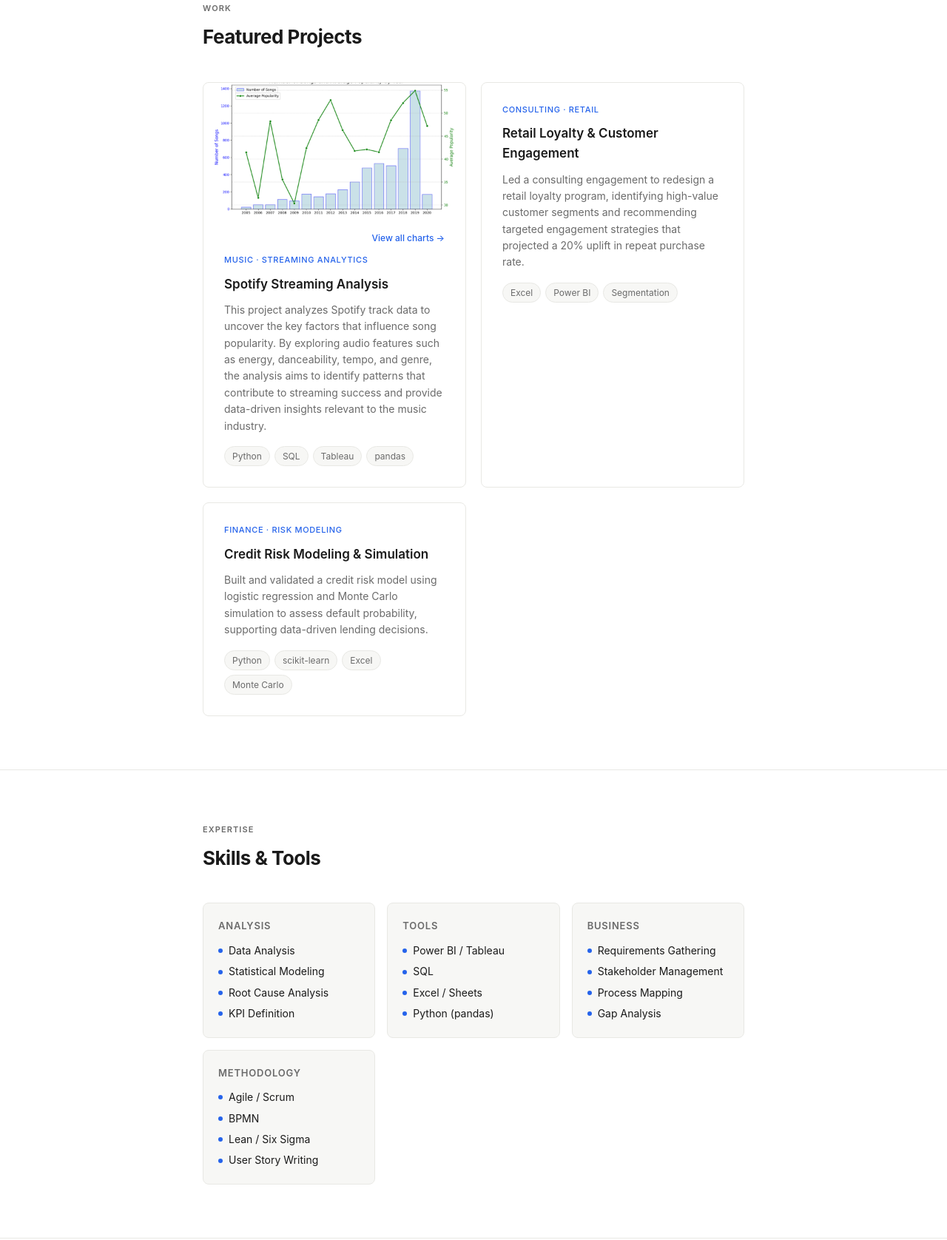
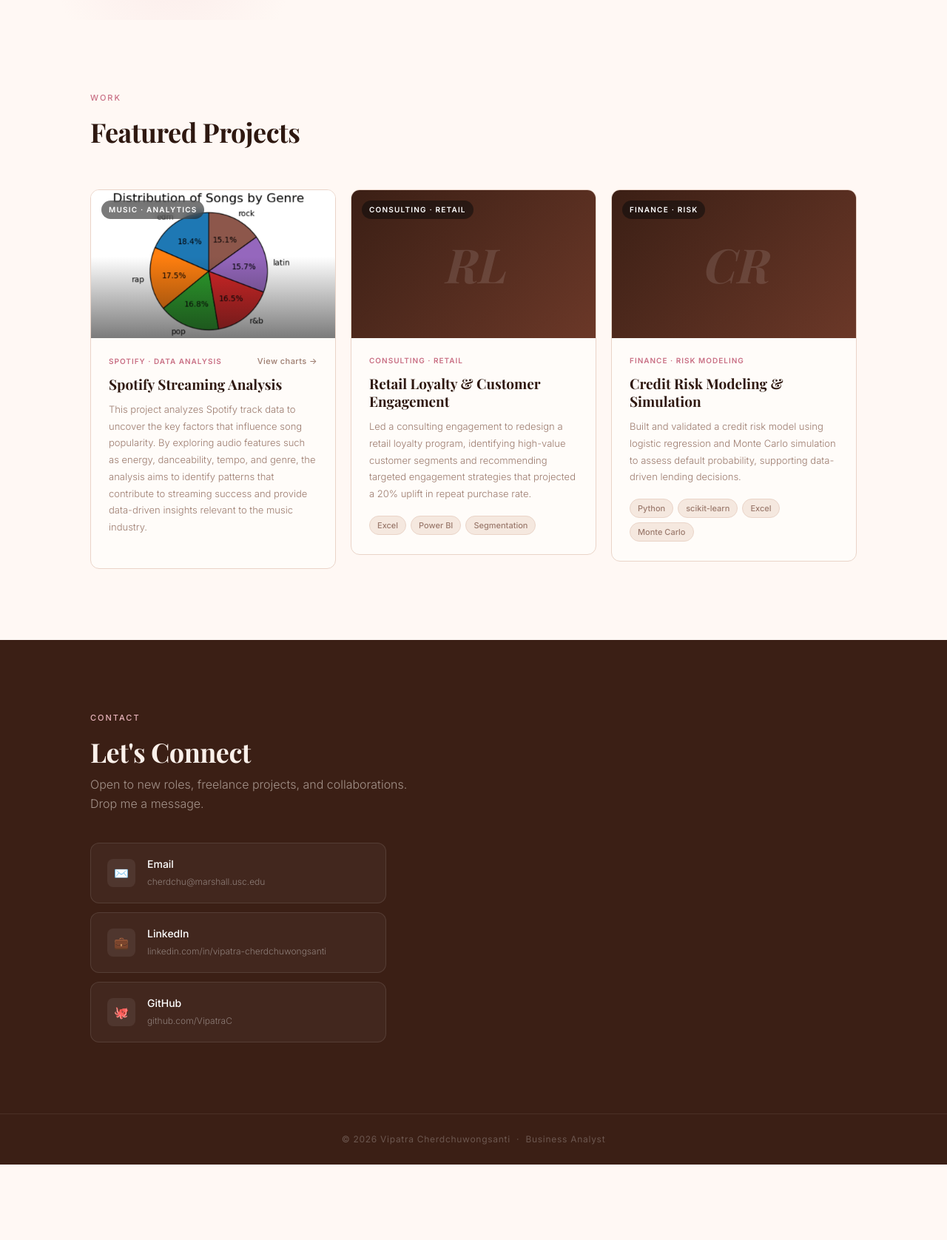
Before and after one commit to VipatraC/Spotify-Streaming-Analysis, a plain HTML site: page index.html in a window 1280 px wide. Shown: the part 555-2231 px from the top of the page at 74% size. After the commit the page ends 2129 px from the top, so only its background shows below. Drawn offline with nearby package versions, Linux system fonts and the light colour scheme; a web font is replaced by a local one.

Commit message:
Add themes

```diff
--- a/index.html
+++ b/index.html
@@ -3,52 +3,46 @@
 <head>
   <meta charset="UTF-8" />
   <meta name="viewport" content="width=device-width, initial-scale=1.0" />
-  <title>Your Name — Business Analyst</title>
+  <title>Vipatra — Business Analyst</title>
+  <link rel="preconnect" href="https://fonts.googleapis.com">
+  <link rel="preconnect" href="https://fonts.gstatic.com" crossorigin>
+  <link href="https://fonts.googleapis.com/css2?family=Playfair+Display:ital,wght@0,700;1,400&family=Inter:wght@300;400;500;600&display=swap" rel="stylesheet">
   <style>
-    /* ── Reset & Base ── */
     *, *::before, *::after { box-sizing: border-box; margin: 0; padding: 0; }
 
     :root {
-      --bg:        #ffffff;
-      --surface:   #f7f7f5;
-      --border:    #e8e8e4;
-      --text:      #1a1a1a;
-      --muted:     #6b6b6b;
-      --accent:    #2563eb;
-      --accent-lt: #eff6ff;
-      --radius:    8px;
-      --max-w:     780px;
+      --bg:        #FFF8F4;   /* warm cream */
+      --white:     #FFFCF9;
+      --dark:      #3B1F15;   /* deep warm brown */
+      --surface:   #F5E8DF;   /* blush beige */
+      --border:    #EAD4C8;   /* dusty rose-tan */
+      --text:      #2E1810;   /* dark brown */
+      --muted:     #9C7B6E;   /* warm taupe */
+      --accent:    #C97085;   /* dusty rose */
+      --accent2:   #E8B4BC;   /* pastel pink */
+      --accent3:   #D4A574;   /* warm caramel */
+      --radius:    12px;
+      --max-w:     1100px;
     }
 
     html { scroll-behavior: smooth; }
 
     body {
-      font-family: -apple-system, BlinkMacSystemFont, "Segoe UI", Roboto, sans-serif;
+      font-family: 'Inter', -apple-system, sans-serif;
       background: var(--bg);
       color: var(--text);
-      line-height: 1.6;
-      font-size: 16px;
+      line-height: 1.65;
+      font-size: 15px;
     }
 
-    a { color: var(--accent); text-decoration: none; }
-    a:hover { text-decoration: underline; }
-
-    /* ── Layout ── */
-    .container {
-      max-width: var(--max-w);
-      margin: 0 auto;
-      padding: 0 24px;
-    }
-
-    section { padding: 72px 0; }
-    section + section { border-top: 1px solid var(--border); }
+    a { color: inherit; text-decoration: none; }
 
     /* ── Nav ── */
     nav {
       position: sticky;
       top: 0;
-      background: rgba(255,255,255,0.92);
-      backdrop-filter: blur(8px);
+      background: rgba(255,248,244,0.92);
+      backdrop-filter: blur(14px);
       border-bottom: 1px solid var(--border);
       z-index: 100;
     }
@@ -61,188 +55,291 @@
     }
 
     .nav-logo {
-      font-weight: 600;
-      font-size: 15px;
+      font-family: 'Playfair Display', Georgia, serif;
+      font-style: italic;
+      font-size: 20px;
       color: var(--text);
-      letter-spacing: -0.3px;
+      letter-spacing: 0.01em;
     }
 
     .nav-links {
       display: flex;
-      gap: 28px;
+      gap: 32px;
       list-style: none;
     }
 
     .nav-links a {
-      font-size: 14px;
+      font-size: 12px;
+      font-weight: 500;
+      letter-spacing: 0.12em;
+      text-transform: uppercase;
       color: var(--muted);
-      transition: color 0.15s;
+      transition: color 0.2s;
     }
 
-    .nav-links a:hover {
-      color: var(--text);
-      text-decoration: none;
+    .nav-links a:hover { color: var(--text); }
+
+    /* ── Layout ── */
+    .container {
+      max-width: var(--max-w);
+      margin: 0 auto;
+      padding: 0 32px;
     }
 
     /* ── Hero ── */
     #hero {
-      padding: 96px 0 80px;
+      background: var(--bg);
+      padding: 110px 0 96px;
+      position: relative;
+      overflow: hidden;
     }
 
-    .hero-tag {
-      display: inline-block;
-      font-size: 12px;
-      font-weight: 500;
-      letter-spacing: 0.08em;
-      text-transform: uppercase;
-      color: var(--accent);
-      background: var(--accent-lt);
-      padding: 4px 10px;
-      border-radius: 20px;
-      margin-bottom: 20px;
+    #hero::before {
+      content: '';
+      position: absolute;
+      top: -80px; right: -60px;
+      width: 500px; height: 500px;
+      border-radius: 50%;
+      background: radial-gradient(circle, rgba(201,112,133,0.14) 0%, transparent 68%);
+      pointer-events: none;
+    }
+
+    #hero::after {
+      content: '';
+      position: absolute;
+      bottom: -80px; left: 5%;
+      width: 340px; height: 340px;
+      border-radius: 50%;
+      background: radial-gradient(circle, rgba(232,180,188,0.18) 0%, transparent 70%);
+      pointer-events: none;
     }
 
     .hero-name {
-      font-size: clamp(36px, 6vw, 52px);
+      font-family: 'Playfair Display', Georgia, serif;
+      font-size: clamp(36px, 5.5vw, 68px);
       font-weight: 700;
-      letter-spacing: -1.5px;
       line-height: 1.1;
+      letter-spacing: -1px;
       color: var(--text);
-      margin-bottom: 16px;
+      margin-bottom: 24px;
+    }
+
+    .hero-preferred {
+      font-style: italic;
+      color: var(--accent);
     }
 
     .hero-subtitle {
-      font-size: 18px;
+      font-size: 16px;
+      font-weight: 400;
       color: var(--muted);
-      max-width: 520px;
-      margin-bottom: 32px;
+      max-width: 460px;
+      margin-bottom: 40px;
+      line-height: 1.8;
     }
 
-    .hero-cta {
+    .hero-actions {
+      display: flex;
+      align-items: center;
+      gap: 16px;
+      flex-wrap: wrap;
+    }
+
+    .btn-primary {
       display: inline-flex;
       align-items: center;
       gap: 8px;
       background: var(--accent);
       color: #fff;
-      padding: 10px 20px;
-      border-radius: var(--radius);
-      font-size: 14px;
-      font-weight: 500;
-      transition: opacity 0.15s;
+      padding: 12px 26px;
+      border-radius: 40px;
+      font-size: 13px;
+      font-weight: 600;
+      letter-spacing: 0.02em;
+      transition: background 0.2s, transform 0.2s;
     }
 
-    .hero-cta:hover { opacity: 0.88; text-decoration: none; }
+    .btn-primary:hover { background: #B05C70; transform: translateY(-1px); }
 
-    /* ── Section headings ── */
-    .section-label {
+    .btn-ghost {
+      display: inline-flex;
+      align-items: center;
+      gap: 6px;
+      font-size: 13px;
+      font-weight: 500;
+      letter-spacing: 0.02em;
+      color: var(--muted);
+      border: 1px solid var(--border);
+      padding: 12px 22px;
+      border-radius: 40px;
+      transition: border-color 0.2s, color 0.2s;
+    }
+
+    .btn-ghost:hover { border-color: var(--accent); color: var(--accent); }
+
+    /* ── Section ── */
+    section { padding: 96px 0; }
+
+    .section-header {
+      display: flex;
+      align-items: baseline;
+      justify-content: space-between;
+      margin-bottom: 48px;
+    }
+
+    .section-eyebrow {
       font-size: 11px;
-      font-weight: 600;
-      letter-spacing: 0.1em;
+      font-weight: 500;
+      letter-spacing: 0.18em;
       text-transform: uppercase;
-      color: var(--muted);
+      color: var(--accent);
       margin-bottom: 8px;
     }
 
     .section-title {
-      font-size: 26px;
+      font-family: 'Playfair Display', Georgia, serif;
+      font-size: 36px;
       font-weight: 700;
       letter-spacing: -0.5px;
-      margin-bottom: 40px;
+      color: var(--text);
     }
 
-    /* ── Projects ── */
-    .projects-grid {
+    /* ── Projects (horizontal) ── */
+    #projects { background: var(--bg); }
+
+    .projects-row {
       display: grid;
-      grid-template-columns: repeat(auto-fill, minmax(280px, 1fr));
+      grid-template-columns: repeat(3, 1fr);
       gap: 20px;
+      align-items: start;
     }
 
     .project-card {
+      background: var(--white);
+      border-radius: var(--radius);
+      overflow: hidden;
       border: 1px solid var(--border);
-      border-radius: var(--radius);
-      padding: 28px;
-      background: var(--bg);
-      transition: box-shadow 0.15s, border-color 0.15s;
+      transition: transform 0.25s, box-shadow 0.25s;
     }
 
     .project-card:hover {
-      border-color: #c8c8c0;
-      box-shadow: 0 4px 16px rgba(0,0,0,0.06);
+      transform: translateY(-6px);
+      box-shadow: 0 20px 48px rgba(0,0,0,0.10);
+    }
+
+    /* Cover */
+    .project-cover {
+      width: 100%;
+      height: 200px;
+      overflow: hidden;
+      position: relative;
+    }
+
+    .project-cover img {
+      width: 100%;
+      height: 100%;
+      object-fit: cover;
+      display: block;
+      transition: transform 0.4s ease;
+    }
+
+    .project-card:hover .project-cover img {
+      transform: scale(1.04);
+    }
+
+    .project-cover-overlay {
+      position: absolute;
+      inset: 0;
+      background: linear-gradient(to top, rgba(14,14,14,0.55) 0%, transparent 55%);
+    }
+
+    .cover-tag {
+      position: absolute;
+      top: 14px; left: 14px;
+      font-size: 10px;
+      font-weight: 600;
+      letter-spacing: 0.12em;
+      text-transform: uppercase;
+      color: #fff;
+      background: rgba(14,14,14,0.55);
+      backdrop-filter: blur(6px);
+      padding: 4px 10px;
+      border-radius: 20px;
+    }
+
+    /* Pattern cover for cards without images */
+    .project-cover--pattern {
+      background: linear-gradient(135deg, #3B1F15 0%, #6B3828 100%);
+      display: flex;
+      align-items: center;
+      justify-content: center;
+    }
+
+    .cover-monogram {
+      font-family: 'Playfair Display', Georgia, serif;
+      font-size: 64px;
+      font-style: italic;
+      color: rgba(255,255,255,0.12);
+      line-height: 1;
+      user-select: none;
+    }
+
+    /* Body */
+    .project-body {
+      padding: 22px 24px 26px;
+    }
+
+    .project-meta {
+      display: flex;
+      align-items: center;
+      justify-content: space-between;
+      margin-bottom: 10px;
     }
 
     .project-tag {
+      font-size: 10px;
+      font-weight: 600;
+      letter-spacing: 0.1em;
+      text-transform: uppercase;
+      color: var(--accent);
+    }
+
+    .project-link {
       font-size: 11px;
       font-weight: 500;
-      letter-spacing: 0.06em;
-      text-transform: uppercase;
-      color: var(--accent);
-      margin-bottom: 10px;
+      color: var(--muted);
+      letter-spacing: 0.04em;
+      transition: color 0.2s;
     }
 
+    .project-link:hover { color: var(--accent); }
+
     .project-title {
-      font-size: 17px;
-      font-weight: 600;
+      font-family: 'Playfair Display', Georgia, serif;
+      font-size: 19px;
+      font-weight: 700;
+      color: var(--text);
       margin-bottom: 10px;
-      color: var(--text);
+      line-height: 1.3;
     }
 
     .project-desc {
-      font-size: 14px;
+      font-size: 13px;
+      font-weight: 300;
       color: var(--muted);
-      line-height: 1.6;
-      margin-bottom: 16px;
+      line-height: 1.75;
+      margin-bottom: 18px;
     }
 
-    .project-tools {
+    .project-chips {
       display: flex;
       flex-wrap: wrap;
       gap: 6px;
     }
 
-    /* ── Project image gallery ── */
-    .project-gallery {
-      display: flex;
-      gap: 8px;
-      overflow-x: auto;
-      scroll-snap-type: x mandatory;
-      -webkit-overflow-scrolling: touch;
-      margin: -28px -28px 20px -28px;
-      padding: 0;
-      border-radius: var(--radius) var(--radius) 0 0;
-      scrollbar-width: none;
-    }
-
-    .project-gallery::-webkit-scrollbar { display: none; }
-
-    .project-gallery img {
-      flex-shrink: 0;
-      width: 100%;
-      height: 180px;
-      object-fit: cover;
-      scroll-snap-align: start;
-      border-radius: var(--radius) var(--radius) 0 0;
-      display: block;
-    }
-
-    .project-gallery img + img {
-      border-radius: 0;
-    }
-
-    .gallery-hint {
+    .chip {
       font-size: 11px;
-      color: var(--muted);
-      text-align: right;
-      margin-bottom: 12px;
-    }
-
-    .gallery-link {
-      font-size: 12px;
       font-weight: 500;
-      color: var(--accent);
-    }
-
-    .chip {
-      font-size: 12px;
       padding: 3px 10px;
       border-radius: 20px;
       background: var(--surface);
@@ -250,90 +347,47 @@
       border: 1px solid var(--border);
     }
 
-    /* ── Skills ── */
-    .skills-grid {
-      display: grid;
-      grid-template-columns: repeat(auto-fill, minmax(200px, 1fr));
-      gap: 16px;
-    }
+    /* ── Contact ── */
+    #contact { background: var(--dark); }
 
-    .skill-group {
-      background: var(--surface);
-      border: 1px solid var(--border);
-      border-radius: var(--radius);
-      padding: 20px;
-    }
+    #contact .section-eyebrow { color: var(--accent2); }
+    #contact .section-title   { color: #FAF0EA; }
 
-    .skill-group h3 {
-      font-size: 13px;
-      font-weight: 600;
-      text-transform: uppercase;
-      letter-spacing: 0.06em;
-      color: var(--muted);
-      margin-bottom: 12px;
-    }
-
-    .skill-list {
-      list-style: none;
-      display: flex;
-      flex-direction: column;
-      gap: 6px;
-    }
-
-    .skill-list li {
-      font-size: 14px;
-      color: var(--text);
-      display: flex;
-      align-items: center;
-      gap: 8px;
-    }
-
-    .skill-list li::before {
-      content: '';
-      width: 6px;
-      height: 6px;
-      border-radius: 50%;
-      background: var(--accent);
-      flex-shrink: 0;
-    }
-
-    /* ── Contact ── */
-    #contact .container > p {
-      font-size: 17px;
-      color: var(--muted);
-      max-width: 480px;
-      margin-bottom: 32px;
+    .contact-intro {
+      font-size: 16px;
+      font-weight: 300;
+      color: rgba(250,240,234,0.55);
+      max-width: 440px;
+      margin-bottom: 40px;
     }
 
     .contact-links {
       display: flex;
       flex-direction: column;
-      gap: 14px;
+      gap: 12px;
     }
 
     .contact-item {
       display: flex;
       align-items: center;
-      gap: 14px;
-      padding: 16px 20px;
-      border: 1px solid var(--border);
+      gap: 16px;
+      padding: 16px 22px;
+      border: 1px solid rgba(255,255,255,0.1);
       border-radius: var(--radius);
-      background: var(--bg);
-      transition: border-color 0.15s, box-shadow 0.15s;
-      max-width: 420px;
+      background: rgba(255,255,255,0.04);
+      max-width: 400px;
+      transition: border-color 0.2s, background 0.2s;
     }
 
     .contact-item:hover {
-      border-color: var(--accent);
-      box-shadow: 0 2px 8px rgba(37,99,235,0.08);
-      text-decoration: none;
+      border-color: rgba(201,112,133,0.5);
+      background: rgba(201,112,133,0.07);
     }
 
     .contact-icon {
-      width: 36px;
-      height: 36px;
-      background: var(--accent-lt);
-      border-radius: 6px;
+      width: 38px; height: 38px;
+      background: rgba(255,255,255,0.07);
+      border-radius: 8px;
       display: flex;
       align-items: center;
       justify-content: center;
@@ -344,29 +398,34 @@
     .contact-info strong {
       display: block;
       font-size: 14px;
-      font-weight: 600;
-      color: var(--text);
+      font-weight: 500;
+      color: #fff;
     }
 
     .contact-info span {
-      font-size: 13px;
-      color: var(--muted);
+      font-size: 12px;
+      font-weight: 300;
+      color: rgba(255,255,255,0.4);
     }
 
     /* ── Footer ── */
     footer {
-      border-top: 1px solid var(--border);
-      padding: 28px 0;
+      background: var(--dark);
+      border-top: 1px solid rgba(250,240,234,0.08);
+      padding: 24px 0;
       text-align: center;
-      font-size: 13px;
-      color: var(--muted);
+      font-size: 12px;
+      letter-spacing: 0.06em;
+      color: rgba(255,255,255,0.25);
     }
 
     /* ── Responsive ── */
+    @media (max-width: 860px) {
+      .projects-row { grid-template-columns: 1fr; }
+    }
     @media (max-width: 600px) {
-      .projects-grid { grid-template-columns: 1fr; }
-      .skills-grid   { grid-template-columns: 1fr 1fr; }
-      #hero { padding: 64px 0 56px; }
+      #hero { padding: 80px 0 72px; }
+      .hero-actions { flex-direction: column; align-items: flex-start; }
     }
   </style>
 </head>
@@ -378,7 +437,6 @@
       <span class="nav-logo">Lilee</span>
       <ul class="nav-links">
         <li><a href="#projects">Projects</a></li>
-        <li><a href="#skills">Skills</a></li>
         <li><a href="#contact">Contact</a></li>
       </ul>
     </div>
@@ -387,125 +445,97 @@
   <!-- Hero -->
   <section id="hero">
     <div class="container">
-      <div class="hero-tag">Open to opportunities</div>
-      <h1 class="hero-name">Vipatra Cherdchuwongsanti</h1>
+      <h1 class="hero-name">Vipatra <span class="hero-preferred">(Lilee)</span> Cherdchuwongsanti</h1>
       <p class="hero-subtitle">
-        Business Analyst &nbsp;·&nbsp; Data-Driven Decision Maker<br/>
+        Business Analyst · Data-Driven Decision Maker<br/>
         Turning complex data into clear, actionable insights.
       </p>
-      <a href="#contact" class="hero-cta">Get in touch →</a>
+      <div class="hero-actions">
+        <a href="#contact" class="btn-primary">Get in touch →</a>
+        <a href="#projects" class="btn-ghost">View projects ↓</a>
+      </div>
     </div>
   </section>
 
   <!-- Projects -->
   <section id="projects">
     <div class="container">
-      <p class="section-label">Work</p>
+      <div class="section-header">
+        <div>
+          <p class="section-eyebrow">Work</p>
           <h2 class="section-title">Featured Projects</h2>
-      <div class="projects-grid">
+        </div>
+      </div>
 
+      <div class="projects-row">
+
+        <!-- Spotify -->
         <div class="project-card">
-          <div class="project-gallery">
-            <img src="assets/images/Number%20of%20Songs%20and%20Average%20Popularity%20by%20Year.png" alt="Number of Songs and Average Popularity by Year" />
-            <img src="assets/images/Diverging%20Bar%20Chart%3A%20Audio%20Features%20by%20Popularity.png" alt="Diverging Bar Chart: Audio Features by Popularity" />
-            <img src="assets/images/Correlation%20Heatmap%20of%20Audio%20Features.png" alt="Correlation Heatmap of Audio Features" />
-            <img src="assets/images/Track%20Popularity%20Distribution%20by%20Genre.png" alt="Track Popularity Distribution by Genre" />
-            <img src="assets/images/Distribution%20of%20Songs%20by%20Genre.png" alt="Distribution of Songs by Genre" />
+          <div class="project-cover">
+            <img src="assets/images/Distribution%20of%20Songs%20by%20Genre.png"
+                 alt="Spotify Streaming Analysis" />
+            <div class="project-cover-overlay"></div>
+            <span class="cover-tag">Music · Analytics</span>
           </div>
-          <p class="gallery-hint"><a href="charts.html" class="gallery-link">View all charts →</a></p>
-          <p class="project-tag">Music · Streaming Analytics</p>
+          <div class="project-body">
+            <div class="project-meta">
+              <p class="project-tag">Spotify · Data Analysis</p>
+              <a href="charts.html" class="project-link">View charts →</a>
+            </div>
             <h3 class="project-title">Spotify Streaming Analysis</h3>
             <p class="project-desc">
               This project analyzes Spotify track data to uncover the key factors that influence song popularity. By exploring audio features such as energy, danceability, tempo, and genre, the analysis aims to identify patterns that contribute to streaming success and provide data-driven insights relevant to the music industry.
             </p>
-          <div class="project-tools">
-            <span class="chip">Python</span>
-            <span class="chip">SQL</span>
-            <span class="chip">Tableau</span>
-            <span class="chip">pandas</span>
           </div>
         </div>
 
+        <!-- Retail -->
         <div class="project-card">
+          <div class="project-cover project-cover--pattern">
+            <span class="cover-monogram">RL</span>
+            <span class="cover-tag">Consulting · Retail</span>
+          </div>
+          <div class="project-body">
+            <div class="project-meta">
               <p class="project-tag">Consulting · Retail</p>
+            </div>
             <h3 class="project-title">Retail Loyalty & Customer Engagement</h3>
             <p class="project-desc">
               Led a consulting engagement to redesign a retail loyalty program, identifying
               high-value customer segments and recommending targeted engagement strategies
               that projected a 20% uplift in repeat purchase rate.
             </p>
-          <div class="project-tools">
+            <div class="project-chips">
               <span class="chip">Excel</span>
               <span class="chip">Power BI</span>
               <span class="chip">Segmentation</span>
             </div>
           </div>
+        </div>
 
+        <!-- Credit Risk -->
         <div class="project-card">
+          <div class="project-cover project-cover--pattern">
+            <span class="cover-monogram">CR</span>
+            <span class="cover-tag">Finance · Risk</span>
+          </div>
+          <div class="project-body">
+            <div class="project-meta">
               <p class="project-tag">Finance · Risk Modeling</p>
+            </div>
             <h3 class="project-title">Credit Risk Modeling & Simulation</h3>
             <p class="project-desc">
               Built and validated a credit risk model using logistic regression and Monte
               Carlo simulation to assess default probability, supporting data-driven
               lending decisions.
             </p>
-          <div class="project-tools">
+            <div class="project-chips">
               <span class="chip">Python</span>
               <span class="chip">scikit-learn</span>
               <span class="chip">Excel</span>
               <span class="chip">Monte Carlo</span>
             </div>
           </div>
-
-      </div>
-    </div>
-  </section>
-
-  <!-- Skills -->
-  <section id="skills">
-    <div class="container">
-      <p class="section-label">Expertise</p>
-      <h2 class="section-title">Skills & Tools</h2>
-      <div class="skills-grid">
-
-        <div class="skill-group">
-          <h3>Analysis</h3>
-          <ul class="skill-list">
-            <li>Data Analysis</li>
-            <li>Statistical Modeling</li>
-            <li>Root Cause Analysis</li>
-            <li>KPI Definition</li>
-          </ul>
-        </div>
-
-        <div class="skill-group">
-          <h3>Tools</h3>
-          <ul class="skill-list">
-            <li>Power BI / Tableau</li>
-            <li>SQL</li>
-            <li>Excel / Sheets</li>
-            <li>Python (pandas)</li>
-          </ul>
-        </div>
-
-        <div class="skill-group">
-          <h3>Business</h3>
-          <ul class="skill-list">
-            <li>Requirements Gathering</li>
-            <li>Stakeholder Management</li>
-            <li>Process Mapping</li>
-            <li>Gap Analysis</li>
-          </ul>
-        </div>
-
-        <div class="skill-group">
-          <h3>Methodology</h3>
-          <ul class="skill-list">
-            <li>Agile / Scrum</li>
-            <li>BPMN</li>
-            <li>Lean / Six Sigma</li>
-            <li>User Story Writing</li>
-          </ul>
         </div>
 
       </div>
@@ -515,29 +545,29 @@
   <!-- Contact -->
   <section id="contact">
     <div class="container">
-      <p class="section-label">Contact</p>
+      <p class="section-eyebrow">Contact</p>
       <h2 class="section-title">Let's Connect</h2>
-      <p>Open to new roles, freelance projects, and collaborations. Drop me a message.</p>
+      <p class="contact-intro">Open to new roles, freelance projects, and collaborations. Drop me a message.</p>
       <div class="contact-links">
-        <a class="contact-item" href="mailto:your@email.com">
+        <a class="contact-item" href="mailto:cherdchu@marshall.usc.edu">
           <div class="contact-icon">✉️</div>
           <div class="contact-info">
             <strong>Email</strong>
             <span>cherdchu@marshall.usc.edu</span>
           </div>
         </a>
-        <a class="contact-item" href="www.linkedin.com/in/vipatra-cherdchuwongsanti" target="_blank" rel="noopener">
+        <a class="contact-item" href="https://www.linkedin.com/in/vipatra-cherdchuwongsanti" target="_blank" rel="noopener">
           <div class="contact-icon">💼</div>
           <div class="contact-info">
             <strong>LinkedIn</strong>
-            <span>linkedin.com/in/yourprofile</span>
+            <span>linkedin.com/in/vipatra-cherdchuwongsanti</span>
           </div>
         </a>
-        <a class="contact-item" href="https://github.com/yourusername" target="_blank" rel="noopener">
+        <a class="contact-item" href="https://github.com/VipatraC" target="_blank" rel="noopener">
           <div class="contact-icon">🐙</div>
           <div class="contact-info">
             <strong>GitHub</strong>
-            <span>github.com/yourusername</span>
+            <span>github.com/VipatraC</span>
           </div>
         </a>
       </div>
@@ -547,7 +577,7 @@
   <!-- Footer -->
   <footer>
     <div class="container">
-      © 2026 Your Name · Business Analyst
+      © 2026 Vipatra Cherdchuwongsanti &nbsp;·&nbsp; Business Analyst
     </div>
   </footer>
 
```
Also changed, not shown: charts.html (+28 -22 lines). Lines whose indentation alone changed are shown as unchanged.
